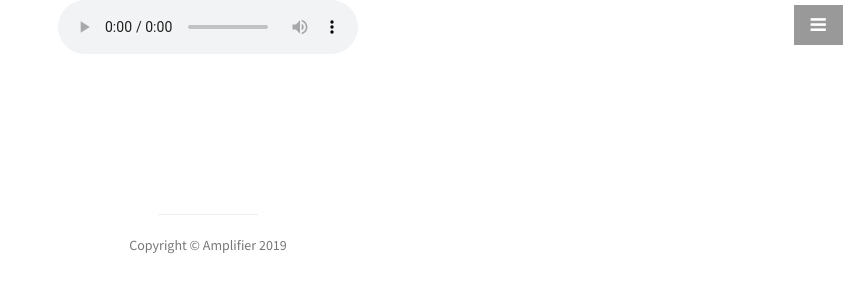
After one commit to AdMoR/amplifier-website, a Python web app: template amplifier/templates/gallery.html in a window 1280 px wide. The commit adds this page. Shown: the top 300 px of the page, without its empty margins (432-1280 px from the left). Run offline with Jinja, Linux system fonts and the light colour scheme; the template is opened without the code that fills it: most values are stand-ins (such as "Sample title", 1, 10 or a date in 2020).

Commit message:
Added a gallery and updated the home page

```diff
--- /dev/null
+++ b/amplifier/templates/gallery.html
@@ -0,0 +1,26 @@
+{% extends "base.html" %}
+
+{% block header %}
+{% endblock %}
+
+{% block content %}
+    {% if error %}
+        <div class="alert alert-warning text-center" role="alert">{{error}}</div>
+    {% endif %}
+
+    {% if success %}
+        <div class="alert alert-success text-center" role="alert">{{success}}</div>
+    {% endif %}
+
+    {% for audio_file in audio_files %}
+      <figure class="center-block text-center">
+          <audio
+              controls
+              src={{ audio_file }}>
+                  Your browser does not support the
+                  <code>audio</code> element.
+          </audio>
+      </figure>
+    {% endfor %}
+
+{% endblock %}
--- a/amplifier/templates/header.html
+++ b/amplifier/templates/header.html
@@ -6,7 +6,7 @@
             <br>
 
             {% block button %}
-                    <a href="/form" class="btn btn-dark btn-lg">Build your ad</a>
+                    <a href="/pre_form" class="btn btn-dark btn-lg">Build your ad</a>
                     <a href="/gallery" class="btn btn-dark btn-lg">Audio ad gallerie</a>
             {% endblock %}
         </div>
--- a/amplifier/templates/pre_form.html
+++ b/amplifier/templates/pre_form.html
@@ -23,7 +23,8 @@
             <span class="form-group">
                 <label class="center-block text-center" for="sel0">Brand name</label>
                 <input type="text" class="center-block text-center" name="name" id="name" placeholder="Name" />
-      </span>
+            </span>
+            <input type="submit" method="post" class="center-block btn btn-primary" id="adparams" value="Start"></button>
     </form>
   </fieldset>
 
```
Also changed, not shown: amplifier/controller.py (+7 -0 lines).
